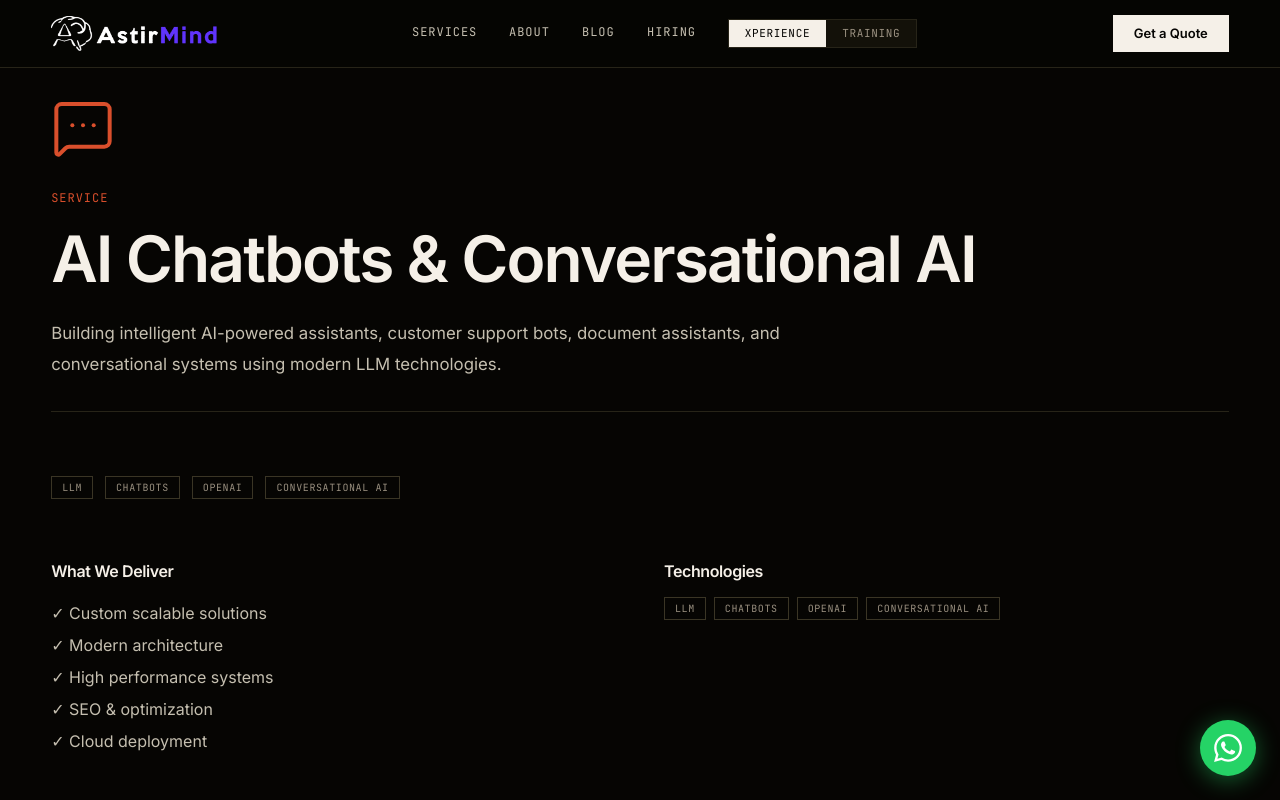
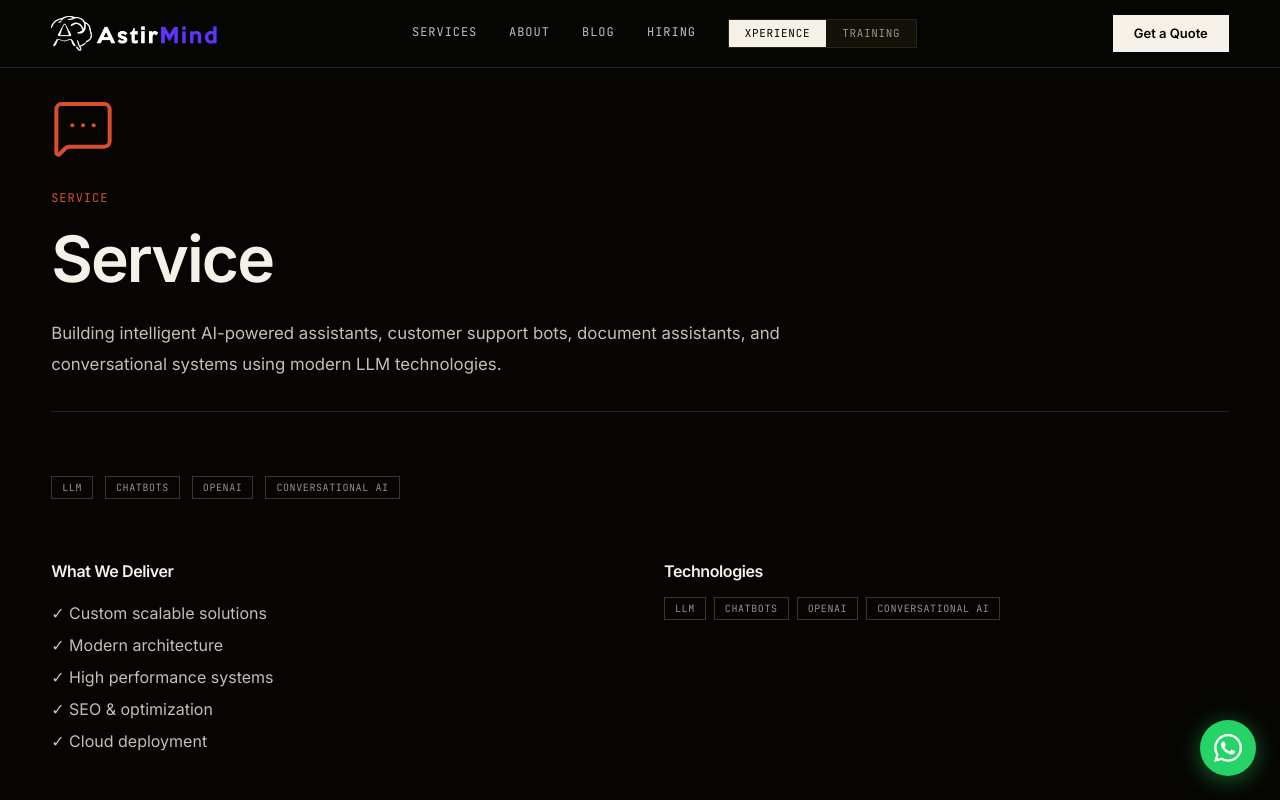
Before and after one commit to gurpreetdastirmind/astirmind, a React (Vite) app in the folder astirmind_frontend/: page /services/ai-chatbots-conversational-ai in a window 1280 px wide. Shown: the top 800 px of the page. Built offline with nearby package versions, Linux system fonts and the light colour scheme; no server answers.

Commit message:
Update Navbar component

```diff
--- a/astirmind_frontend/src/components/Navbar.jsx
+++ b/astirmind_frontend/src/components/Navbar.jsx
@@ -80,9 +80,9 @@ export default function Navbar() {
   const handleNav = () => setMenuOpen(false);
 
   const handleModeToggle = (m) => {
-    // if (isInnerPage) {
-    //   navigate('/');
-    // }
+    if (isInnerPage) {
+      navigate('/');
+    }
     startModeTransition(m);
   };
 
--- a/astirmind_frontend/src/components/ServiceDetails.jsx
+++ b/astirmind_frontend/src/components/ServiceDetails.jsx
@@ -22,10 +22,10 @@ export default function ServiceDetails() {
   return (
     <>
       <Helmet>
-        <title>{service.title} | AstirMind Software Solutions</title>
+        <title>Service | AstirMind Software Solutions</title>
         <meta name="description" content={service.desc} />
         <meta name="robots" content="index, follow" />
-        <meta property="og:title" content={`${service.title} | AstirMind Software Solutions`} />
+        <meta property="og:title" content={`Service| AstirMind Software Solutions`} />
         <meta property="og:description" content={service.desc} />
         <meta property="og:type" content="website" />
       </Helmet>
@@ -68,7 +68,7 @@ export default function ServiceDetails() {
               fontFamily: 'var(--font-sans)',
               letterSpacing: '-0.03em'
             }}>
-              {service.title}
+              Service
             </h1>
 
             <p style={{
```
